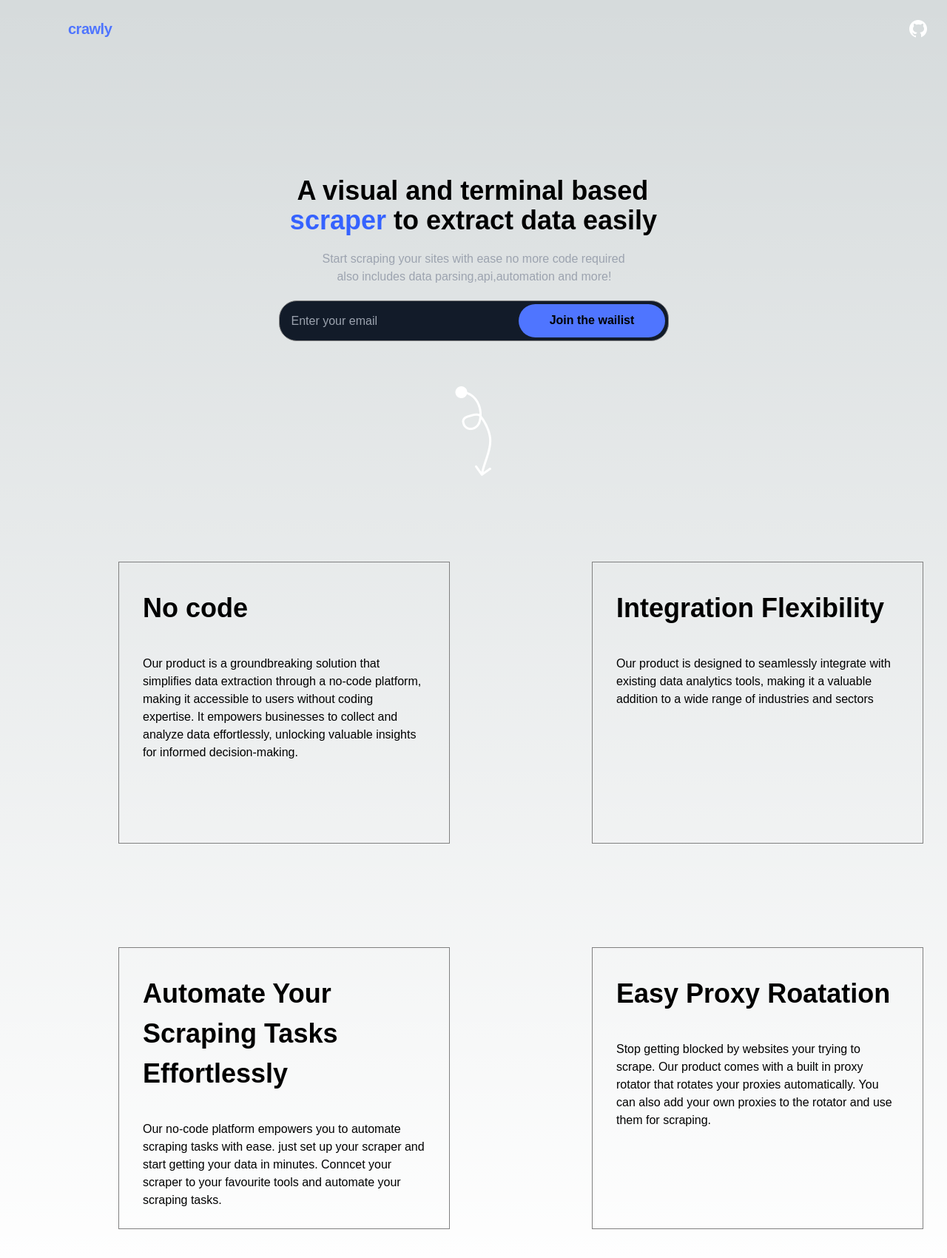
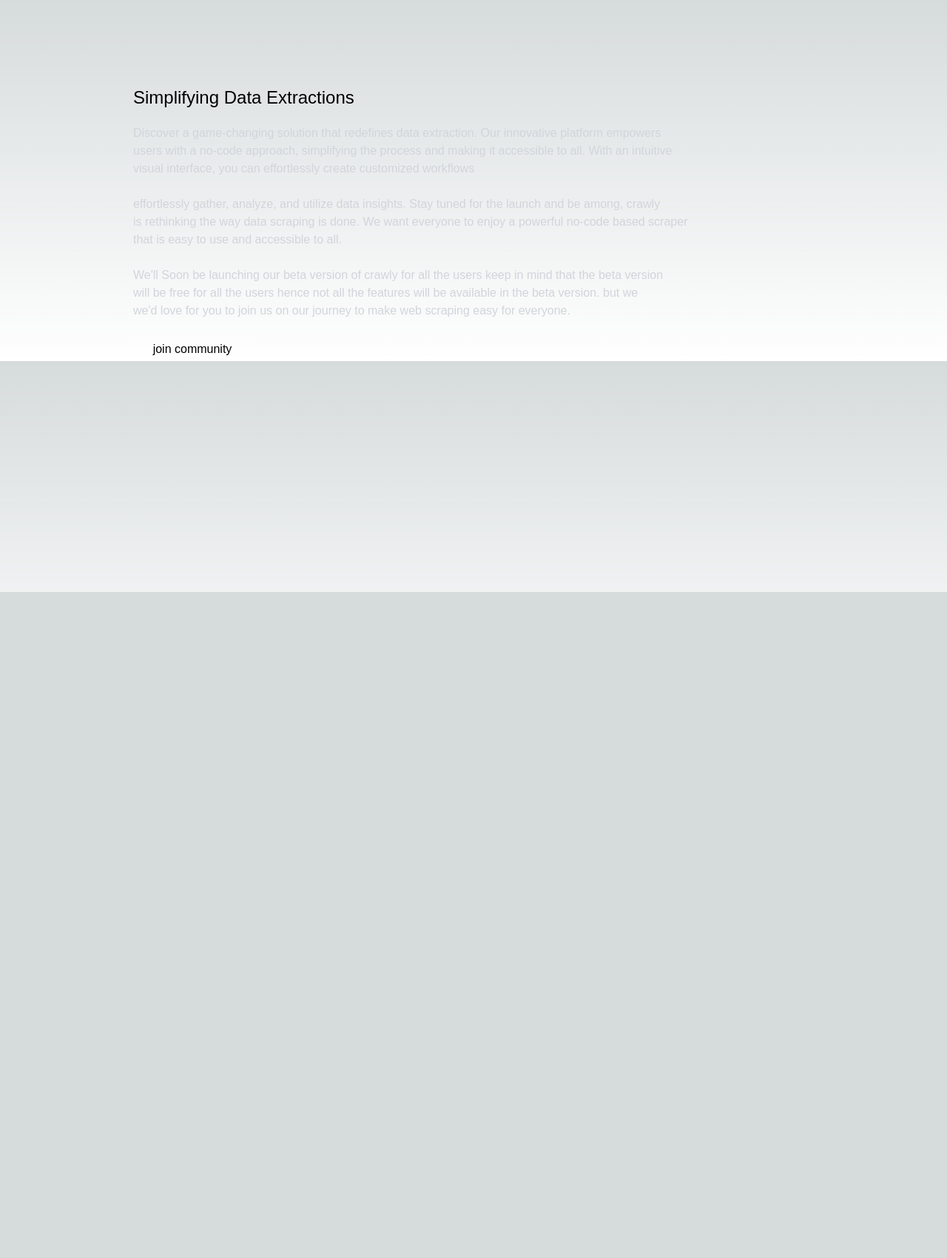
Before and after one commit to sup-Udh/Scraper-io, a Next.js app: page / in a window 1280 px wide. Shown: the top 1700 px of the page at 74% size. After the commit the page ends 800 px from the top, so only its background shows below. Built offline with nearby package versions, Linux system fonts and the light colour scheme.

Commit message:
new landing

```diff
--- a/pages/index.tsx
+++ b/pages/index.tsx
@@ -45,184 +45,40 @@
     <>
     <Meta title="cralwy || home" description="cralwy is a web scraping tool that helps you scrape data from any website." author="Udhay" />
     <div className='master#0 '>
-
-
-
-
-
       <title>cralwy || home</title>
 
-      {/* navbar code. */}
-        {/* Danger did not workout! */}
-        <div id="container" className={hiddenfail ? 'hidden': ".hideMe p-4 mb-4 text-sm text-red-800 rounded-lg bg-red-50 dark:bg-gray-800 dark:text-red-400"} role="alert">
-  <span className="font-medium">You&apos;ve already been added</span> Change a few things up and try submitting again.
-</div>
-      {/* alert box || sucess */}
-     <div id="container" className={hiddensucess ? 'hidden' : ".hideMe p-4 mb-4 text-sm text-green-800 rounded-lg bg-green-50 dark:bg-gray-800 dark:text-green-400"} role="alert">
-  <span className="font-medium">Awesome your added!!</span> We&apos;ll Soon let you know once we&apos;re done  Cooking!! 🎉🎉
-</div>
-
-
-{/* navabr */}
-<div>
-  <nav className="flex items-center justify-between flex-wrap  p-6">
-    <div className="flex items-center flex-shrink-0 text-[#4F75FF] mr-6">
-      <span className="ml-[4.25rem] font-semibold text-xl tracking-tight">crawly</span>
-      </div>
-      {/* create div on the most left corner  */}
-      <div className='flex item-left'>
-      <Link href='https://github.com/sup-Udh/Scraper-io'>
-        <Image src={github} alt="github" width={30} height={30} />
-        </Link>
-      </div>
-
-        </nav>
-</div>
-
-
-
-
-    {/* title heading */}
-    <div className="flex justify-center text-4xl font-bold mt-[10rem] text-animation">
-        <h1 className=''>
-        <span className='ml-[0.60rem]'>A visual and terminal based </span> <br />
-        <span className='text-[#3562FF]'>scraper</span> to extract data easily
-        </h1>
-    </div>
-
-    {/* center down content */}
-    <div className='flex justify-center mt-[1.25rem] text-gray-400 text-animation'>
-    <p>
-        Start scraping your sites with ease no more code required<br />
-         <span className='ml-[1.25rem]'>also includes data parsing,api,automation and more!</span>
-
-        </p>
-    </div>
-
-
-
-
-
-
-
-
-    <div id="waitlist bg-[#121B29]">
-
-      <div className='flex justify-center mt-[1.25rem]'>
-
-      <input type="text" placeholder="Enter your email" value={email} onChange={(e) => setEmail(e.target.value)}
-     className='bg-[#121B29] absolute h-[55px] w-[527px] border border-[#818181] rounded-3xl pl-4 ' />
-     <div className='absolute ml-[20rem] mt-[0.3rem] font-bold'>
-     <button onClick={sub}className='  h-[45px] w-[198px] bg-[#4F75FF] rounded-3xl text-black font-bold'>Join the wailist</button>
-
-     </div>
-
-
-      </div>
-
-    </div>
-    {/* arrow */}
-    <div className='mt-[7.25rem] flex justify-center'>
-      <Image
-      src={vector}
-      alt="vector"
-      />
+      <h1 className='m-[5rem]  pt-[2.25rem] pl-[6.25rem] font-["__switzer_93f603,__switzer_Fallback_93f603"] text-2xl  '>Simplifying Data Extractions</h1>
+      <br />
+      <div className='mt-[-5.25rem] ml-[11.25rem] space-y-6 '>
+      <span className='text-gray-300 font-normal text-gray/50'>
+      Discover a game-changing solution that redefines data extraction. Our innovative platform empowers<br />
+       users with a no-code approach, simplifying the process and making it accessible to all. With an intuitive <br />
+        visual interface, you can effortlessly create customized workflows <br />
+      </span>
+      <div className='mt-[1.25rem]'>
+      <span className='text-gray-300 font-normal text-gray/50'>
+      effortlessly gather, analyze, and utilize data insights. Stay tuned for the launch and be among, crawly <br />
+      is rethinking the way data scraping is done. We want everyone to enjoy a powerful no-code based scraper <br />
+      that is easy to use and accessible to all.
+      </span>
       </div>
 
 
-      {/* feature section */}
-      <div className='grid grid-cols-2 lg:grid-cols-2 md:grid-cols-1'>
+      <div className='mt-[1.25rem]'>
+      <span className='text-gray-300 font-normal text-gray/50'>
+        We'll Soon be launching our beta version of crawly for all the users keep in mind that the beta version <br />
+        will be free for all the users hence not all the features will be available in the beta version. but we <br />
+        we'd love for you to join us on our journey to make web scraping easy for everyone.
+      </span>
+      </div>
 
-        {/* 01  */}
-      <div className='mt-[7.25rem] mx-[10rem] border border-[#808080] w-[448px] h-[381px] bg-[]'>
-        <div className='mt-[2.2rem] mx-8 font-semibold text-[36px]'>
-        No code
-        </div>
-
-        <div className='mt-[2.25rem] mx-8 font-light text-[16px]'>
-          Our product is a groundbreaking
-          solution that simplifies data
-          extraction through a no-code platform,
-          making it accessible to users without coding expertise.
-           It empowers businesses to collect and analyze data effortlessly,
-            unlocking valuable insights for informed decision-making.
-
-
-        </div>
+      <div className='mt-[1.25rem] '>
+        <button className='border border-white rounded-md w-[10rem] h-[2rem] '>join community</button>
 
       </div>
-
-      {/* 02 */}
-      <div className='mt-[7.25rem] mx-[10rem] border border-[#808080] w-[448px] h-[381px] bg-[]'>
-        <div className='mt-[2.2rem] mx-8 font-semibold text-[36px]'>
-        Integration Flexibility
-        </div>
-
-           <div className='mt-[2.25rem] mx-8 font-light text-[16px]'>
-        Our product is designed to seamlessly integrate with existing data analytics tools, making it a valuable addition to a wide range of industries and sectors
-
-
-        </div>
-
-        </div>
-
+      </div>
 
       </div>
-
-      <br />
-
-      {/* feature section 2.0 */}
-
-      <div className='grid grid-cols-2 lg:grid-cols-2 md:grid-cols-1 sm:grid-cols-1 xs:grid-cols-1'>
-        {/* 01 */}
-
-        <div className='mt-[7.25rem] mx-[10rem] border border-[#808080] w-[448px] h-[381px] bg-[]'>
-
-        <div className='mt-[2.2rem] mx-8 font-semibold text-[36px]'>
-        Automate Your Scraping Tasks Effortlessly
-
-</div>
-
-        <div className='mt-[2.25rem] mx-8 font-light text-[16px]'>
-        Our no-code platform empowers you to automate scraping tasks with ease.
-        just set up your scraper and start getting your data in minutes.
-        Conncet your scraper to your favourite tools and automate your scraping tasks.
-
-
-        </div>
-
-
-
-
-
-
-      </div>
-              {/* 02 */}
-
-      <div className='mt-[7.25rem] mx-[10rem] border border-[#808080] w-[448px] h-[381px] bg-[]'>
-
-          <div className='mt-[2.2rem] mx-8 font-semibold text-[36px]'>
-          Easy Proxy Roatation
-          </div>
-
-          <div className='mt-[2.25rem] mx-8 font-light text-[16px]'>
-            Stop getting blocked by websites your trying to scrape.
-            Our product comes with a built in proxy rotator that rotates your proxies automatically.
-            You can also add your own proxies to the rotator and use them for scraping.
-
-
-          </div>
-          </div>
-
-
-        </div>
-
-        <div className='flex justify-center font-semibold text-[36px] mt-[5.25rem]'>
-        </div>
-
-
-    {/* master class div ending */}
-    </div>
     </>
 
   )
--- a/pages/user/dashboard.tsx
+++ b/pages/user/dashboard.tsx
@@ -55,7 +55,7 @@
             <div className="flex">
 
 
-            <div className="mt-[3.25rem] bg-[#40414F] bg-opacity-50 w-[20rem] h-32 rounded-lg flex-shrink-0 ">
+            <div className="mt-[1.25rem] bg-[#40414F] bg-opacity-50 w-[20rem] h-32 rounded-lg flex-shrink-0 ">
                 <span className="grid justify-items-start"><div className="mt-[1.40rem] mx-4 font-semibold text-sm text-gray-200 font-sans underline underline-offset-1">Active Scrapers</div></span>
                 <br />
                 <span className="grid justify-items-start"><div className="mt-[0.25rem] mx-4 text-2xl">
@@ -64,7 +64,7 @@
 
 
 {/* 2nd div */}
-<div className="mt-[3.25rem] bg-[#40414F] bg-opacity-50 w-[20rem] h-32 rounded-lg flex-shrink-0 mx-5">
+<div className="mt-[1.25rem] bg-[#40414F] bg-opacity-50 w-[20rem] h-32 rounded-lg flex-shrink-0 mx-5">
                 <span className="grid justify-items-start"><div className="mt-[1.40rem] mx-4 font-semibold text-sm text-gray-200 font-sans underline underline-offset-1">Token Usage</div></span>
                 <br />
                 <span className="grid justify-items-start"><div className="mt-[0.25rem] mx-4 text-2xl">
@@ -75,7 +75,7 @@
             </div>
 
             {/* usage statics */}
-            <div className="mt-[2.25rem] bg-[#40414F]  bg-opacity-50 rounded-lg">
+            <div className="mt-[1.25rem] bg-[#40414F]  bg-opacity-50 rounded-lg w-[900px] h-[500px] lg:w-[1000px] md:w-[650px]">
 
                 <h1 className="font-medium text-xl mx-4">Usage</h1>
                 <Link href="#">
--- a/pages/user/newscraper.tsx
+++ b/pages/user/newscraper.tsx
@@ -1,6 +1,7 @@
 import Navbar from "@/components/navbar"
 import { BiCalendar } from "react-icons/bi"
 import { BiSolidBolt } from "react-icons/bi"
+import { BiNetworkChart } from "react-icons/bi"
 export default function NewScraper(){
     return(
         <>
@@ -13,34 +14,35 @@
 
         <br />
         {/* scraper div */}
-        <div className="bg-[#40414F] bg-opacity-50  w-[1129px] h-[651px] mx-[10rem] md:w-[564px] lg:w-[1129px] sm:w-[282px] rounded-md">
+        <div className="bg-[#40414F] bg-opacity-50  w-[1129px] h-[651px] mx-[10rem] md:w-[564px] lg:w-[1129px]  rounded-md">
             {/* mini navabar for the div */}
 
             <div>
-                <nav className=" h-[3.60rem]  border-b-2 border-gray-500 rounded-md shadow-lg">
-                    <div className="grid grid-cols-4 lg:gird-cols-8 md:gird-cols-2 sm:gird-cols-4">
-                        <span className="m-1 ml-[0.25rem] font-semibold font-['Inter']  hover:bg-gray-700 h-[50px] w-[70px] rounded-md ">
-                            <p className="flex justify-center mt-[0.90rem] text-white ">
-                                <div>
-                                    <BiSolidBolt size="21" />
-                                </div>
-                                Scraper
-                                </p>
-                        </span>
+            <nav className="bg-gray-800 p-4">
+      <div className="flex items-center justify-between">
+        <div className="flex space-x-4">
+          <a href="#" className="flex items-center text-white font-semibold text-lg">
+           <BiSolidBolt className="h-6 w-6 mr-[0.25rem]" />
+            Home
+          </a>
+          <a href="#" className="flex items-center text-white font-semibold text-lg">
+            <BiCalendar className="h-6 w-6 mr-[0.25rem]" />
+            Schedule
+          </a>
+          <a href="#" className="flex items-center text-white font-semibold text-lg">
+            <BiNetworkChart className="h-6 w-6 mr-[0.25rem]" />
+            Proxy
+          </a>
+          <a href="#" className="flex items-center text-white font-semibold text-lg">
+            <svg xmlns="http://www.w3.org/2000/svg" className="h-6 w-6 mr-2" fill="none" viewBox="0 0 24 24" stroke="currentColor">
+              <path strokeLinecap="round" strokeLinejoin="round" strokeWidth="2" d="M12 19l9 2-9-18-9 18 9-2zm0 0v-8" />
+            </svg>
+            Contact
+          </a>
+        </div>
 
-                        <span className="m-1 font-semibold font-['Inter']  hover:bg-gray-700 h-[50px] w-[70px] rounded-md ">
-                            <p className="flex justify-center mt-[0.90rem] text-white">
-                                <div>
-                                    <BiCalendar size="21" />
-                                </div>
-                                Schedule
-                                </p>
-
-                        </span>
-
-
-                    </div>
-                </nav>
+      </div>
+    </nav>
             </div>
         </div>
 
```
